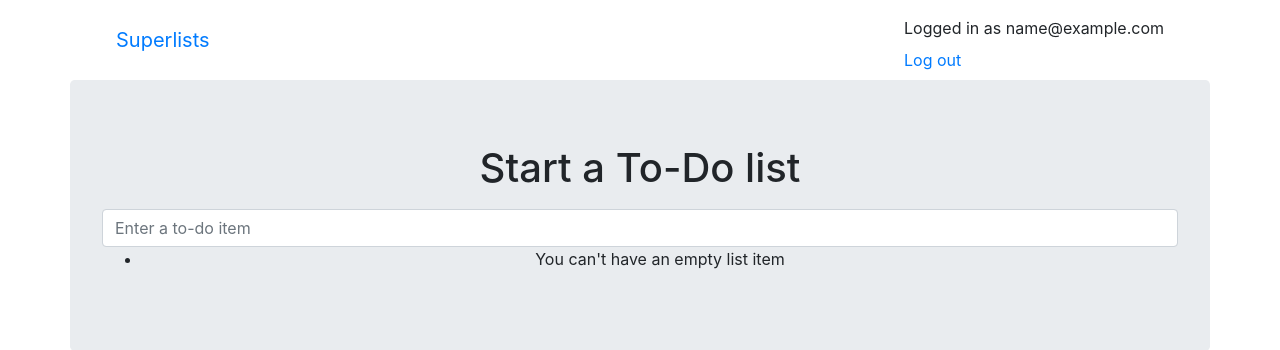
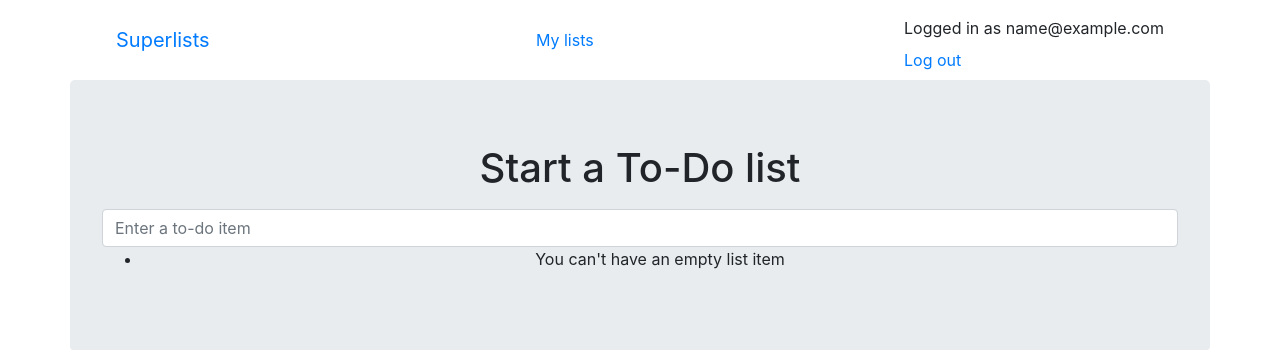
Before and after one commit to cimt05/TDD_with_Python, a Django app: page /lists/new in a window 1280 px wide. Shown: the top 350 px of the page. Run offline with Django 3.2, Linux system fonts and the light colour scheme; the visitor is signed in with stand-in values (Sample User, id 1); some libraries are stand-ins or nearby versions.

Commit message:
url, placeholder view, and first-cut templates for my_lists

```diff
--- a/lists/templates/base.html
+++ b/lists/templates/base.html
@@ -17,6 +17,9 @@
         <div class="container-fluid">
           <a class="navbar-brand" href="/">Superlists</a>
 	  {% if user.email %}
+	    <ul class="nav navbar-nav navbar-left">
+	      <li><a href="{% url 'my_lists' user.email %}">My lists</a></li>
+	    </ul>
 	    <ul class="nav navbar-nav navbar-right">
               <li class="navbar-text">Logged in as {{ user.email }}</li>
 	      <li><a href="{% url 'logout' %}">Log out</a></li>
@@ -51,6 +54,7 @@
         <div class="col-md-12 col-md-offset-3 jumbotron">
 	  <div class="text-center">
             <h1>{% block header_text %}{% endblock %}</h1>
+	    {% block list_form %}
               <form method="POST" action="{% block form_action %}{% endblock %}">
                 {{ form.text }}
                 {% csrf_token %}
@@ -60,6 +64,7 @@
                   </div>
 	        {% endif %}
               </form>
+	    {% endblock %}
           </div>
 	</div>
       </div>
@@ -67,6 +72,13 @@
       <div class="row">
         <div class="col-md-12 col-md-offset-3">
           {% block table %}
+          {% endblock %}
+	</div>
+      </div>
+
+      <div class="row">
+        <div class="col-md-12 col-md-offset-3">
+          {% block extra_content %}
           {% endblock %}
 	</div>
       </div>
--- a/lists/urls.py
+++ b/lists/urls.py
@@ -19,4 +19,5 @@
 urlpatterns = [
     url(r'^new$', views.new_list, name='new_list'),
     url(r'^(\d+)/$', views.view_list, name='view_list'),
+    url(r'^users/(.+)/$', views.my_lists, name='my_lists'),
 ]
--- a/lists/views.py
+++ b/lists/views.py
@@ -31,3 +31,7 @@
         return redirect(list_)
     else:
         return render(request, 'home.html', {"form": form})
+
+
+def my_lists(request, email):
+    return render(request, 'my_lists.html')
```
Also changed, not shown: lists/tests/test_views.py (+9 -0 lines). Lines whose indentation alone changed are shown as unchanged.
